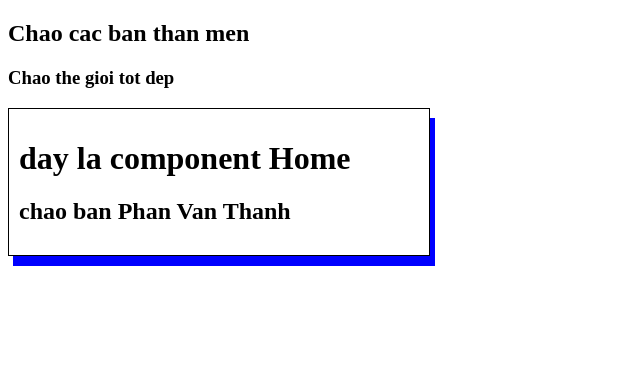
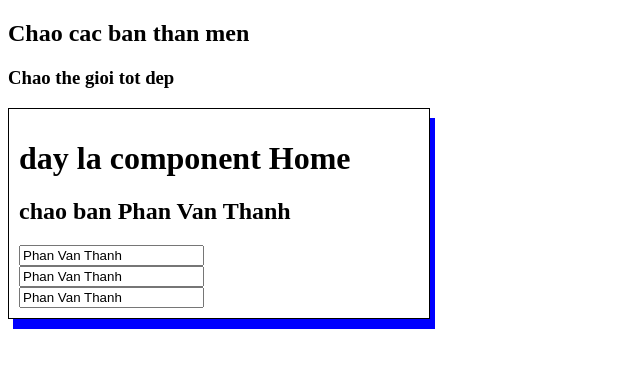
Before and after one commit to phan1976/Angular18, an Angular app: page / in a window 1280 px wide. Shown: the top 368 px of the page, without its empty margins (0-640 px from the left). Built offline with nearby package versions, Linux system fonts and the light colour scheme.

Commit message:
bindingProperties

```diff
--- a/src/app/home/home.component.html
+++ b/src/app/home/home.component.html
@@ -1,5 +1,10 @@
 <div class="shadow">
     <h1>day la component Home</h1>
     <h2>chao ban {{name}}</h2>
+    <input value="{{name}}"/>
+    <br/>
+    <input [value]="name" [title]="'Day la ' + name"/>
+    <br/>
+    <input [value]="name" title="Day la {{name}}"/>
 
 </div>
```
